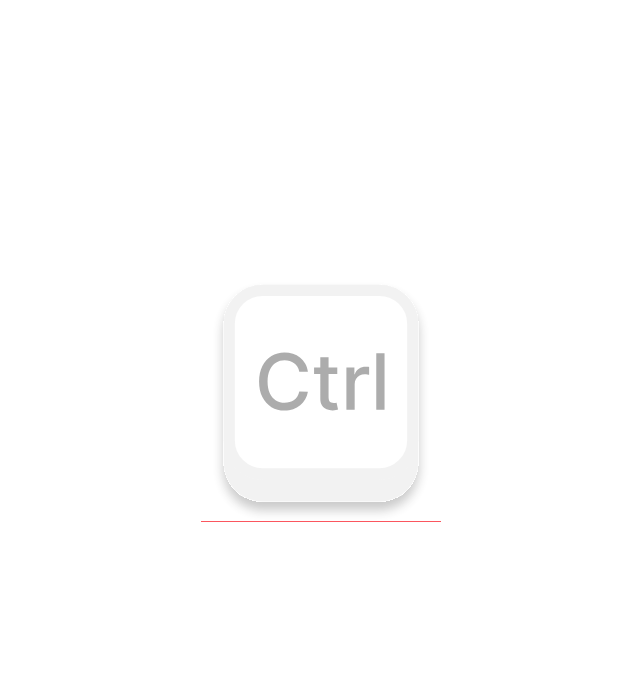
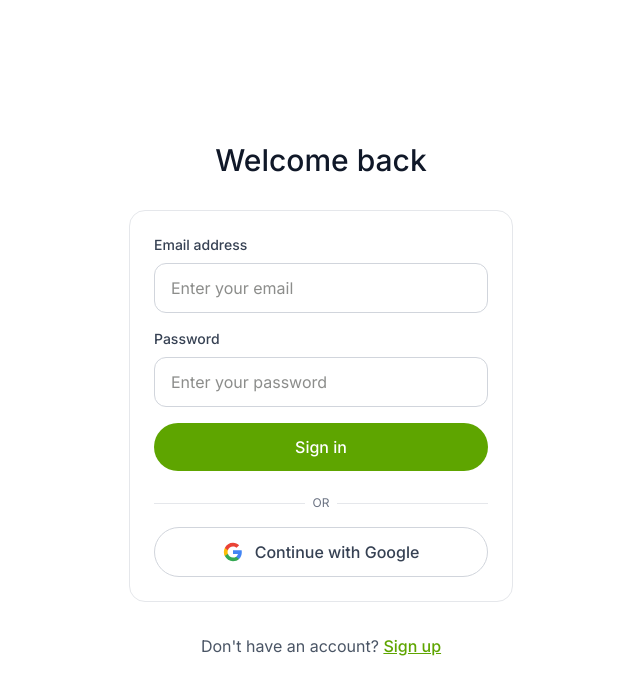
Before and after one commit to calebeinolf/ctrl-spend, a React (Vite) app: page /login in a window 1280 px wide. Shown: the top 694 px of the page, without its empty margins (319-959 px from the left). Built offline with nearby package versions, Linux system fonts and the light colour scheme; no server answers.

Commit message:
unfreeze loading screen

```diff
--- a/src/App.jsx
+++ b/src/App.jsx
@@ -66,7 +66,7 @@ const AppContent = () => {
       {/* Loading Screen with fade out transition */}
       <div
         className={`absolute inset-0 z-50 transition-opacity duration-200 ease-out ${
-          loading ? "opacity-100" : "opacity-100 pointer-events-none"
+          loading ? "opacity-100" : "opacity-0 pointer-events-none"
         }`}
       >
         <LoadingScreen />
--- a/src/components/LoadingScreen.jsx
+++ b/src/components/LoadingScreen.jsx
@@ -7,7 +7,7 @@ const LoadingScreen = () => {
         <img
           src={Logo}
           alt="Ctrl+Spend"
-          className="mx-auto mb-4 w-60 h-60 opacity-80 translate-y-[10px] border-b-1 border-red-500"
+          className="mx-auto mb-4 w-[241px] h-[241px] opacity-80 translate-y-[10px]"
         />
         {/* <div className="w-6 h-6 border-2 border-lime-600 border-t-transparent rounded-full animate-spin mx-auto"></div> */}
       </div>
```
